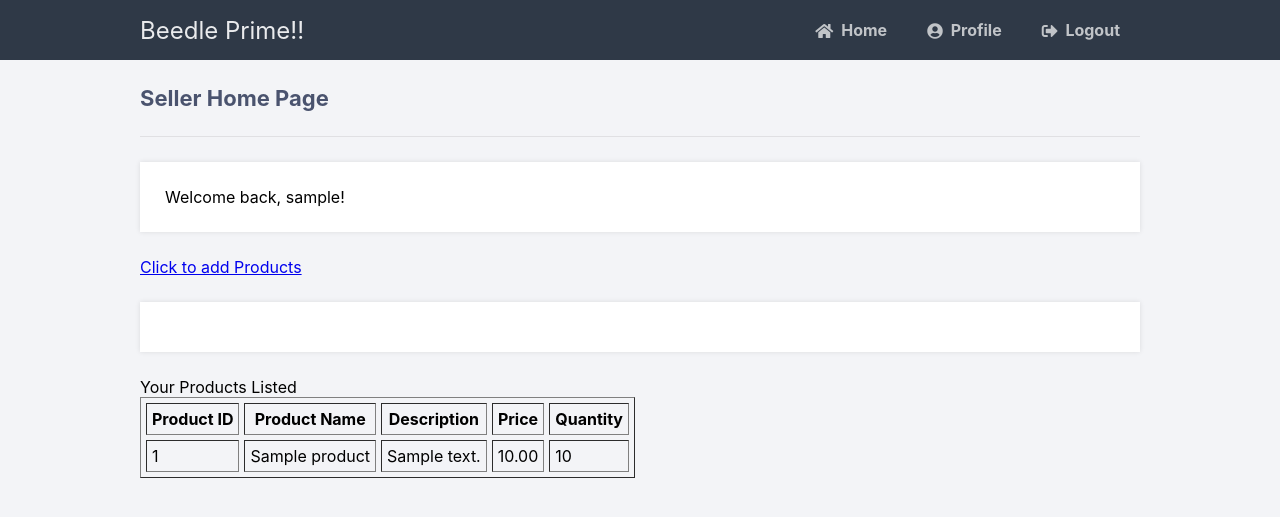
After one commit to WillCraig/Beetle-Prime, a Flask app: template templates/sellerhome.html in a window 1280 px wide. The commit adds this page. Shown: the top 517 px of the page. Run offline with Flask 3, Linux system fonts and the light colour scheme; tables that the repository leaves empty hold one stand-in row (values such as "Sample post"); the template is opened without the code that fills it: values that come from a table or form of the project are taken from there, most other values are stand-ins (such as "Sample title", 1, 10 or a date in 2020).

Commit message:
Implemented product search for customers and adding products for sellers.

```diff
--- a/app.py
+++ b/app.py
@@ -57,18 +57,6 @@
     product_quantity = db.Column(db.Integer, nullable=False)
     seller = db.relationship('Seller', backref=db.backref('products', lazy=True))
 
-# Product_Image Model
-# class ProductImage(db.Model):
-#     product_id = db.Column(db.Integer, primary_key=True, autoincrement=True)
-#     image_url = db.Column(db.String(50), nullable=False)
-#     product = db.relationship('Product', backref=db.backref('images', lazy=True))
-
-class ProductImage(db.Model):
-    id = db.Column(db.Integer, primary_key=True, autoincrement=True)
-    product_id = db.Column(db.Integer, db.ForeignKey('product.product_id'), nullable=False)
-    image_url = db.Column(db.String(50), nullable=False)
-    product = db.relationship('Product', backref=db.backref('images', lazy=True))
-
 # Purchase Model
 class Purchase(db.Model):
     order_num = db.Column(db.Integer, db.ForeignKey('order.order_num'), nullable=False, primary_key=True)
@@ -88,7 +76,7 @@
     zipcode = db.Column(db.Integer, nullable=False)
 
 # -------------------------------------------------------------------------------------------------------------
-
+# Login page
 @app.route('/', methods=['GET', 'POST'])
 def login():
     # Output message if something goes wrong...
@@ -126,8 +114,7 @@
     # Show the login form with message (if any)
     return render_template('index.html', msg=msg)
 
-
-# http://localhost:5000/python/logout - this will be the logout page
+# Logout Page
 @app.route('/logout')
 def logout():
     # Remove session data, this will log the user out
@@ -138,8 +125,7 @@
     # Redirect to login page
     return redirect(url_for('login'))
 
-
-# http://localhost:5000/register - this will be the registration page, we need to use both GET and POST requests
+# Customer Register
 @app.route('/register', methods=['GET', 'POST'])
 def register():
     # Output message if something goes wrong...
@@ -181,6 +167,7 @@
     # Show registration form with message (if any)
     return render_template('register.html', msg=msg)
 
+# Seller Register
 @app.route('/sellerregister', methods=['GET', 'POST'])
 def sellerregister():
     # Output message if something goes wrong...
@@ -222,30 +209,26 @@
     # Show registration form with message (if any)
     return render_template('sellerregister.html', msg=msg)
 
-
-# http://localhost:5000/pythinlogin/home - this will be the home page, only accessible for loggedin users
+# Home page
 @app.route('/home')
 def home():
     # Check if user is loggedin
     if 'loggedin' in session:
         # User is loggedin show them the home page
-       # return render_template('home.html', username=session['username'])
+        if session['usertype'] == "customer":
+            return render_template('home.html', username=session['username'])
+        if session['usertype'] == "seller":
+            results = Product.query.filter_by(seller_id=session['id']).all()
+            return render_template('sellerhome.html', username=session['username'], data=results)
     # User is not loggedin redirect to login page
-
-        #if session['usertype'] == "customer":
-            return render_template('home.html', username=session['username'])
-
     return redirect(url_for('login'))
 
-
-# http://localhost:5000/pythinlogin/profile - this will be the profile page, only accessible for loggedin users
+# profile Page
 @app.route('/profile')
 def profile():
     # Check if user is loggedin
     if 'loggedin' in session:
         # We need all the account info for the user so we can display it on the profile page
-
-        # account = Account.query.filter_by(id=session['id']).first()
         if session['usertype'] == "customer":
             account = Customer.query.filter_by(customer_id=session['id']).first()
             return render_template('profile.html', customer=account)
@@ -254,21 +237,21 @@
             account = Seller.query.filter_by(seller_id=session['id']).first()
             return render_template('profile.html', seller=account)
 
-        # Show the profile page with account info
-        #return render_template('profile.html', seller=account)
     # User is not loggedin redirect to login page
     return redirect(url_for('login'))
 
-
-@app.route('/searchform')
-def searchform():
+# Search Products Page
+@app.route('/searchproductform')
+def searchproductform():
     # Check if user is loggedin, return redirect to login page if not
     if 'loggedin' not in session:
         return redirect(url_for('login'))
+    elif 'usertype' == 'seller':
+        return redirect(url_for('home'))
     else:
         return render_template('form.html', username=session['username'])
 
-
+# Search Results Page
 @app.route('/search', methods=['POST', 'GET'])
 def search():
     # Check if user is loggedin, return redirect to login page if not
@@ -279,24 +262,68 @@
         return "Fill out the Search Form"
 
     if request.method == 'POST':
+        msg = ''
         name = request.form['name']
-        id = request.form['id']
+        product_id = request.form['product_id']
+        seller_id = request.form['seller_id']
 
         results = None
 
         if name:
-            results = Instructor.query.filter_by(name=name).all()
-
-        if id:
-            results = Instructor.query.filter_by(id=id).all()
+            results = Product.query.filter_by(name=name).all()
+        elif product_id:
+            results = Product.query.filter_by(product_id=product_id).all()
+        elif seller_id:
+            results = Product.query.filter_by(seller_id=seller_id).all()
 
         data = results
+        if not results:
+            msg = 'No Results Found'
 
         for i in data:
             print(i)
-        # return f"Done!! Query Result is {data}"
-        return render_template('results.html', data=data)
+        return render_template('results.html', data=data, msg=msg)
 
+# Add Product Page
+@app.route('/addproduct', methods=['POST', 'GET'])
+def addproduct():
+    # Check if user is loggedin, return redirect to login page if not
+    if 'loggedin' not in session:
+        return redirect(url_for('login'))
+    elif 'usertype' == 'customer':
+        return redirect(url_for('home'))
+    else:
+        msg = ''
+        if (request.method == 'POST' and 'name' in request.form and 'description' in
+            request.form and 'price' in request.form and 'quantity' in request.form):
+            # Create variables for easy access
+            name = request.form['name']
+            description = request.form['description']
+            price = request.form['price']
+            quantity = request.form['quantity']
+
+            account = Product.query.filter_by(name=name).first()
+
+            # If account exists show error and validation checks
+            if account:
+                msg = 'Product already exists!'
+            elif not re.match(r'[A-Za-z0-9]+', name):
+                msg = 'Product name must contain only characters and numbers!'
+            elif not name or not description or not price or not quantity:
+                msg = 'Please fill out the Product form!'
+            else:
+                # product doesn't exist, add to db
+                product = Product(seller_id = session['id'], name=name, description=description, price=price, product_quantity=quantity)
+
+                db.session.add(product)
+                db.session.commit()
+                msg = 'You have successfully added a Product!'
+
+        elif request.method == 'POST':
+            # Form is empty... (no POST data)
+            msg = 'Please fill out the form!'
+        # Show registration form with message (if any)
+        return render_template('addproduct.html', msg=msg)
 
 if __name__ == '__main__':
     app.run(debug=True)
--- a/templates/home.html
+++ b/templates/home.html
@@ -5,5 +5,5 @@
 {% block content %}
 <h2>Home Page</h2>
 <p>Welcome back, {{ username }}!</p>
-<a href="{{ url_for('searchform') }}">Faculty Search</a>
+<a href="{{ url_for('searchproductform') }}">Product Search</a>
 {% endblock %}
--- a/templates/layout.html
+++ b/templates/layout.html
@@ -9,7 +9,7 @@
 	<body class="loggedin">
 		<nav class="navtop">
 			<div>
-				<h1>Website Title</h1>
+				<h1>Beedle Prime!!</h1>
                 <a href="{{ url_for('home') }}"><i class="fas fa-home"></i>Home</a>
 				<a href="{{ url_for('profile') }}"><i class="fas fa-user-circle"></i>Profile</a>
 				<a href="{{ url_for('logout') }}"><i class="fas fa-sign-out-alt"></i>Logout</a>
--- /dev/null
+++ b/templates/sellerhome.html
@@ -0,0 +1,23 @@
+{% extends 'layout.html' %}
+
+{% block title %}Seller Home{% endblock %}
+
+{% block content %}
+<h2>Seller Home Page</h2>
+<p>Welcome back, {{ username }}!</p>
+<a href="{{ url_for('addproduct') }}">Click to add Products</a>
+<p></p>
+<p1> Your Products Listed</p1>
+<table border="1" cellpadding="5" cellspacing="5">
+    <tr><th>Product ID</th><th>Product Name</th><th>Description</th><th>Price</th><th>Quantity</th></tr>
+    {% for row in data %}
+    <tr>
+        <td>{{row.product_id}}</td>
+        <td>{{row.name}}</td>
+        <td>{{row.description}}</td>
+        <td>{{row.price}}</td>
+        <td>{{row.product_quantity}}</td>
+    </tr>
+    {% endfor %}
+    </table>
+{% endblock %}
```
Also changed, not shown: templates/addproduct.html (added, +17 -0 lines), templates/form.html (+6 -5 lines), templates/results.html (+10 -5 lines).
